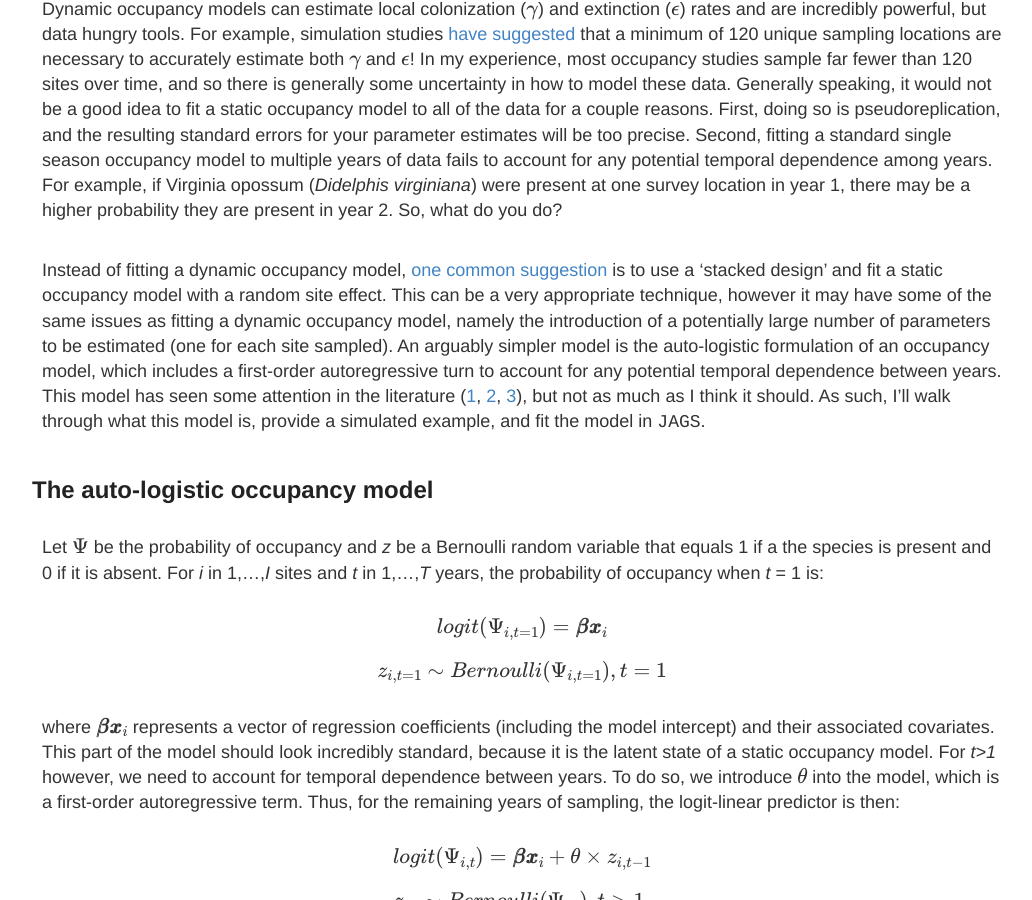
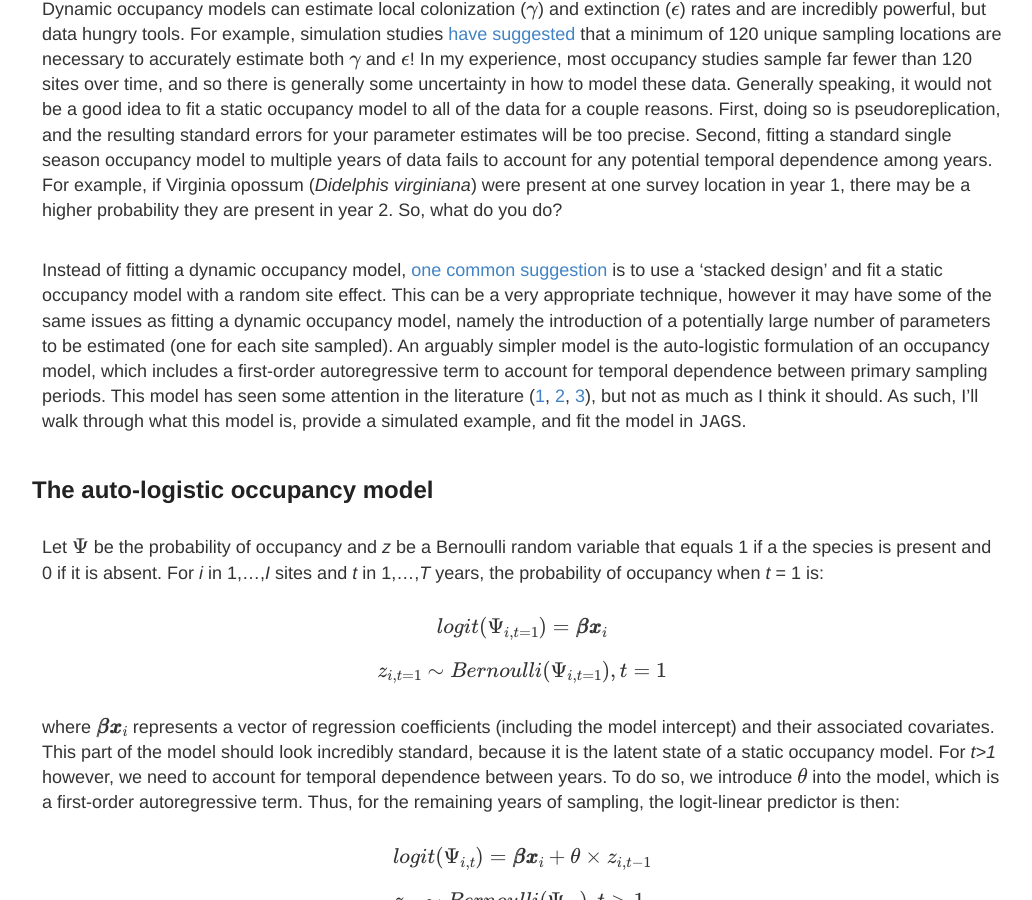
Before and after one commit to mfidino/mfidino.github.io, a Jekyll site: the page built from blog/_posts/2021-8-13-autologistic_occupancy_model.md, in a window 1280 px wide and 900 px high, scrolled down 310 px. Shown: the whole window, without its empty margins (118-1150 px from the left). Built offline with Jekyll 4.4.1, drawn with Linux system fonts in a browser that asks for light colours; formulas are drawn with MathJax 3.

Commit message:
Update 2021-8-13-autologistic_occupancy_model.md

```diff
--- a/blog/_posts/2021-8-13-autologistic_occupancy_model.md
+++ b/blog/_posts/2021-8-13-autologistic_occupancy_model.md
@@ -6,7 +6,7 @@ category: blog
 
 Dynamic occupancy models can estimate local colonization (<span>$$\gamma$$</span>) and extinction (<span>$$\epsilon$$</span>) rates and are incredibly powerful, but data hungry tools. For example, simulation studies [have suggested](https://wildlife.onlinelibrary.wiley.com/doi/abs/10.1002/jwmg.433) that a minimum of 120 unique sampling locations are necessary to accurately estimate both  <span>$$\gamma$$</span> and <span>$$\epsilon$$</span>! In my experience, most occupancy studies sample far fewer than 120 sites over time, and so there is generally some uncertainty in how to model these data. Generally speaking, it would not be a good idea to fit a static occupancy model to all of the data for a couple reasons. First, doing so is pseudoreplication, and the resulting standard errors for your parameter estimates will be too precise. Second, fitting a standard single season occupancy model to multiple years of data fails to account for any potential temporal dependence among years. For example, if Virginia opossum (*Didelphis virginiana*) were present at one survey location in year 1, there may be a higher probability they are present in year 2. So, what do you do?
 
-Instead of fitting a dynamic occupancy model, [one common suggestion](https://kenkellner.com/ubms/articles/JAGS-comparison.html) is to use a 'stacked design' and fit a static occupancy model with a random site effect. This can be a very appropriate technique, however it may have some of the same issues as fitting a dynamic occupancy model, namely the introduction of a potentially large number of parameters to be estimated (one for each site sampled). An arguably simpler model is the auto-logistic formulation of an occupancy model, which includes a first-order autoregressive turn to account for any potential temporal dependence between years. This model has seen some attention in the literature ([1](https://royalsocietypublishing.org/doi/full/10.1098/rspb.2016.1703), [2](https://conbio.onlinelibrary.wiley.com/doi/abs/10.1111/cobi.12137), [3](https://besjournals.onlinelibrary.wiley.com/doi/abs/10.1111/1365-2656.13515)), but not as much as I think it should. As such, I'll walk through what this model is, provide a simulated example, and fit the model in `JAGS`.
+Instead of fitting a dynamic occupancy model, [one common suggestion](https://kenkellner.com/ubms/articles/JAGS-comparison.html) is to use a 'stacked design' and fit a static occupancy model with a random site effect. This can be a very appropriate technique, however it may have some of the same issues as fitting a dynamic occupancy model, namely the introduction of a potentially large number of parameters to be estimated (one for each site sampled). An arguably simpler model is the auto-logistic formulation of an occupancy model, which includes a first-order autoregressive term to account for temporal dependence between primary sampling periods. This model has seen some attention in the literature ([1](https://royalsocietypublishing.org/doi/full/10.1098/rspb.2016.1703), [2](https://conbio.onlinelibrary.wiley.com/doi/abs/10.1111/cobi.12137), [3](https://besjournals.onlinelibrary.wiley.com/doi/abs/10.1111/1365-2656.13515)), but not as much as I think it should. As such, I'll walk through what this model is, provide a simulated example, and fit the model in `JAGS`.
 
 ## The auto-logistic occupancy model
 
```
